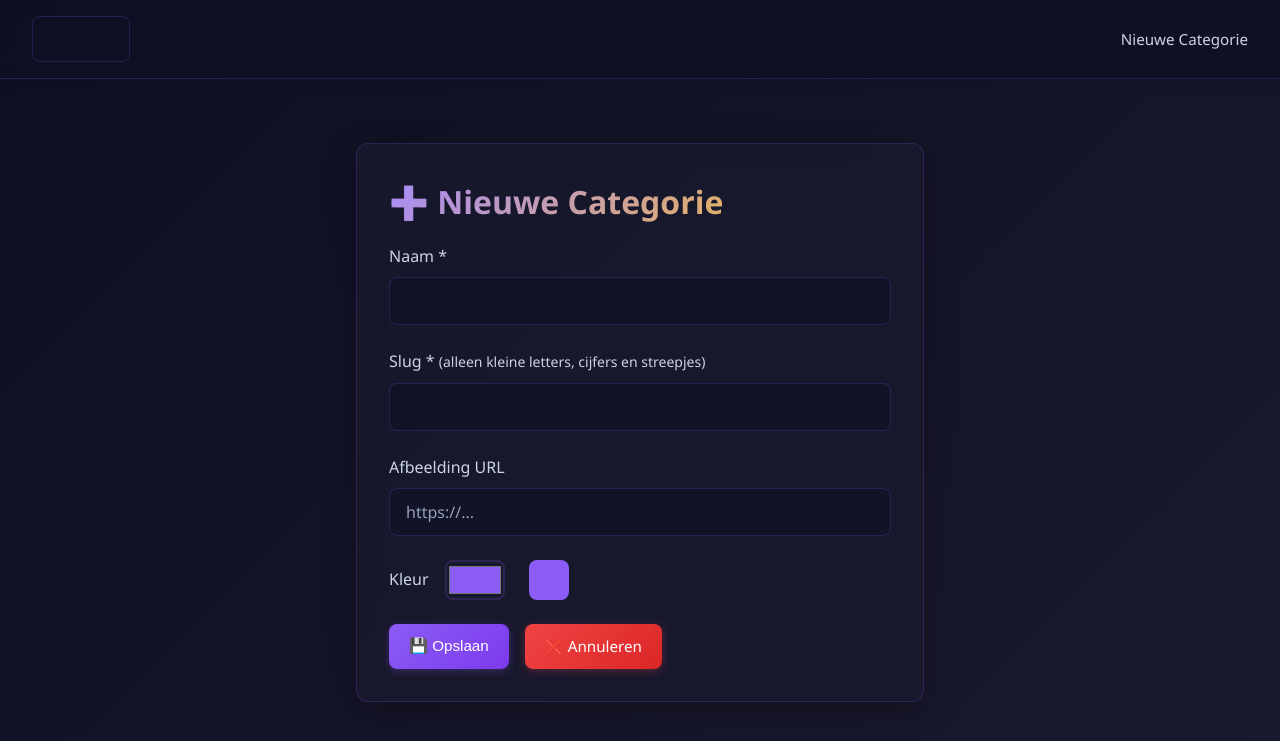
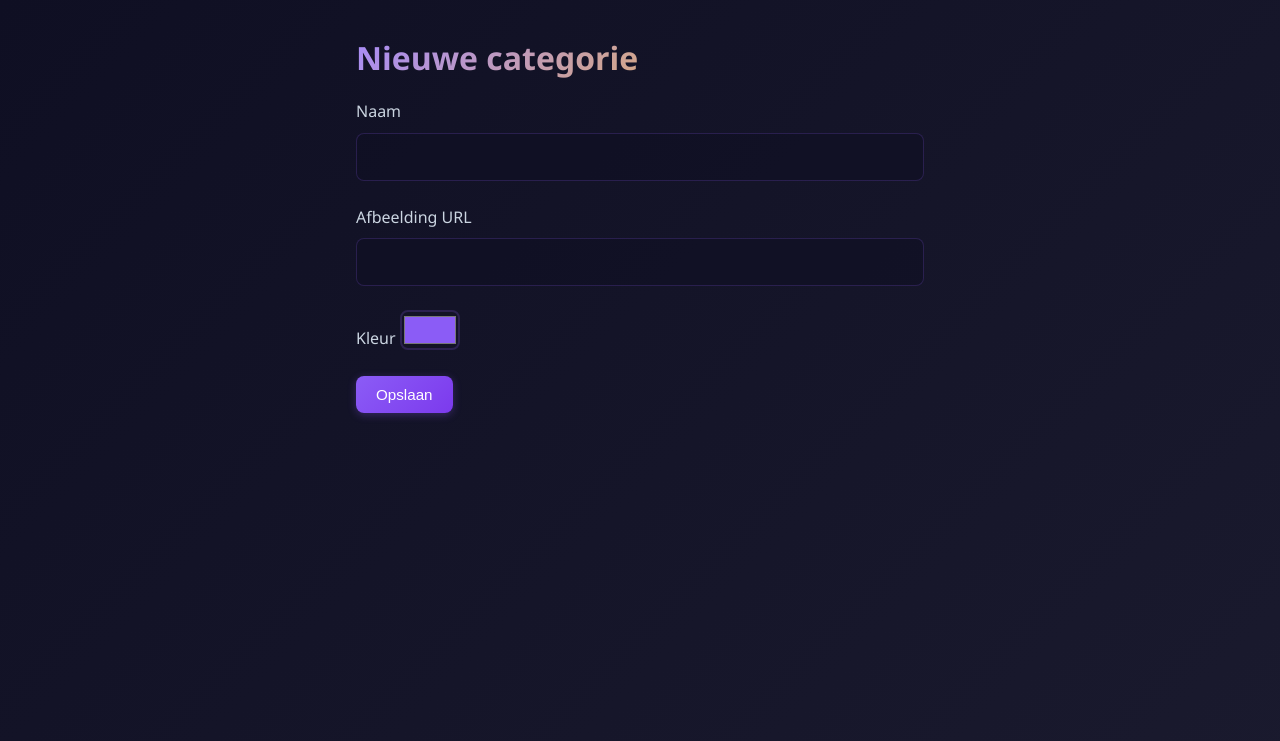
Before and after one commit to David-van-Groningen/videoplaylist, a PHP site: page /add_category.php in a window 1280 px wide. Shown: the top 741 px of the page. Run offline with PHP 8.4, Linux system fonts and the light colour scheme; the visitor is signed in with stand-in values (Sample User, id 1); tables that the repository leaves empty hold one stand-in row (values such as "Sample post").

Commit message:
Update add_category.php

```diff
--- a/add_category.php
+++ b/add_category.php
@@ -2,29 +2,19 @@
 require 'config.php';
 if (!is_admin()) redirect('index.php');
 
-$notice = '';
-$error = '';
+$msg = '';
 
 if ($_SERVER['REQUEST_METHOD'] === 'POST') {
     $name = trim($_POST['name'] ?? '');
-    $slug = trim($_POST['slug'] ?? '');
-    $image_url = trim($_POST['image_url'] ?? '');
-    $color_hex = $_POST['color_hex'] ?? '#8b5cf6';
+    $image = trim($_POST['image_url'] ?? '');
+    $color = $_POST['color_hex'] ?? '#8b5cf6';
 
-    if (empty($name) || empty($slug)) {
-        $error = "Naam en slug zijn verplicht";
+    if ($name === '') {
+        $msg = "Naam is verplicht";
     } else {
-        try {
-            $stmt = $pdo->prepare("INSERT INTO categories (name, slug, image_url, color_hex) VALUES (?,?,?,?)");
-            $stmt->execute([$name, $slug, $image_url, $color_hex]);
-            $notice = "Categorie succesvol toegevoegd!";
-        } catch (PDOException $e) {
-            if ($e->getCode() == 23000) {
-                $error = "Deze slug bestaat al";
-            } else {
-                $error = "Database fout: " . $e->getMessage();
-            }
-        }
+        $stmt = $pdo->prepare("INSERT INTO categories (name, image_url, color_hex) VALUES (?,?,?)");
+        $stmt->execute([$name, $image, $color]);
+        redirect('index.php');
     }
 }
 ?>
@@ -32,68 +22,21 @@ if ($_SERVER['REQUEST_METHOD'] === 'POST') {
 <html lang="nl">
 <head>
 <meta charset="UTF-8">
-<meta name="viewport" content="width=device-width, initial-scale=1.0">
-<title>Nieuwe Categorie</title>
+<title>Nieuwe categorie</title>
 <link rel="stylesheet" href="assets/style.css">
 </head>
 <body>
-<header class="topbar">
-    <div class="left">
-        <a href="index.php" class="btn ghost">← Terug</a>
-    </div>
-    <div class="right">
-        <span>Nieuwe Categorie</span>
-    </div>
-</header>
+<main class="container" style="max-width:600px;">
+<h1>Nieuwe categorie</h1>
 
-<main class="container" style="max-width:600px;margin-top:2rem;">
-    <div class="glass-card">
-        <h1>➕ Nieuwe Categorie</h1>
+<?php if($msg): ?><div class="notice err"><?= e($msg) ?></div><?php endif; ?>
 
-        <?php if($notice): ?>
-        <div class="notice success"><?= sanitize_output($notice) ?></div>
-        <?php endif; ?>
-
-        <?php if($error): ?>
-        <div class="notice err"><?= sanitize_output($error) ?></div>
-        <?php endif; ?>
-
-        <form method="POST">
-            <label>
-                Naam *
-                <input type="text" name="name" required>
-            </label>
-
-            <label>
-                Slug * <small style="color:var(--text-dim);">(alleen kleine letters, cijfers en streepjes)</small>
-                <input type="text" name="slug" pattern="[a-z0-9-]+" required>
-            </label>
-
-            <label>
-                Afbeelding URL
-                <input type="url" name="image_url" placeholder="https://...">
-            </label>
-
-            <label style="display:flex;align-items:center;gap:1rem;">
-                Kleur
-                <input type="color" name="color_hex" value="#8b5cf6" id="catColor">
-                <span class="color-preview" id="colorPreview" style="background-color:#8b5cf6;"></span>
-            </label>
-
-            <div class="actions">
-                <button type="submit" class="btn btn-purple">💾 Opslaan</button>
-                <a href="index.php" class="btn btn-red">❌ Annuleren</a>
-            </div>
-        </form>
-    </div>
+<form method="post">
+  <label>Naam <input type="text" name="name" required></label>
+  <label>Afbeelding URL <input type="url" name="image_url"></label>
+  <label>Kleur <input type="color" name="color_hex" value="#8b5cf6"></label>
+  <button class="btn btn-purple">Opslaan</button>
+</form>
 </main>
-
-<script>
-const colorInput = document.getElementById('catColor');
-const colorPreview = document.getElementById('colorPreview');
-colorInput.addEventListener('input', (e) => {
-    colorPreview.style.backgroundColor = e.target.value;
-});
-</script>
 </body>
 </html>
```
